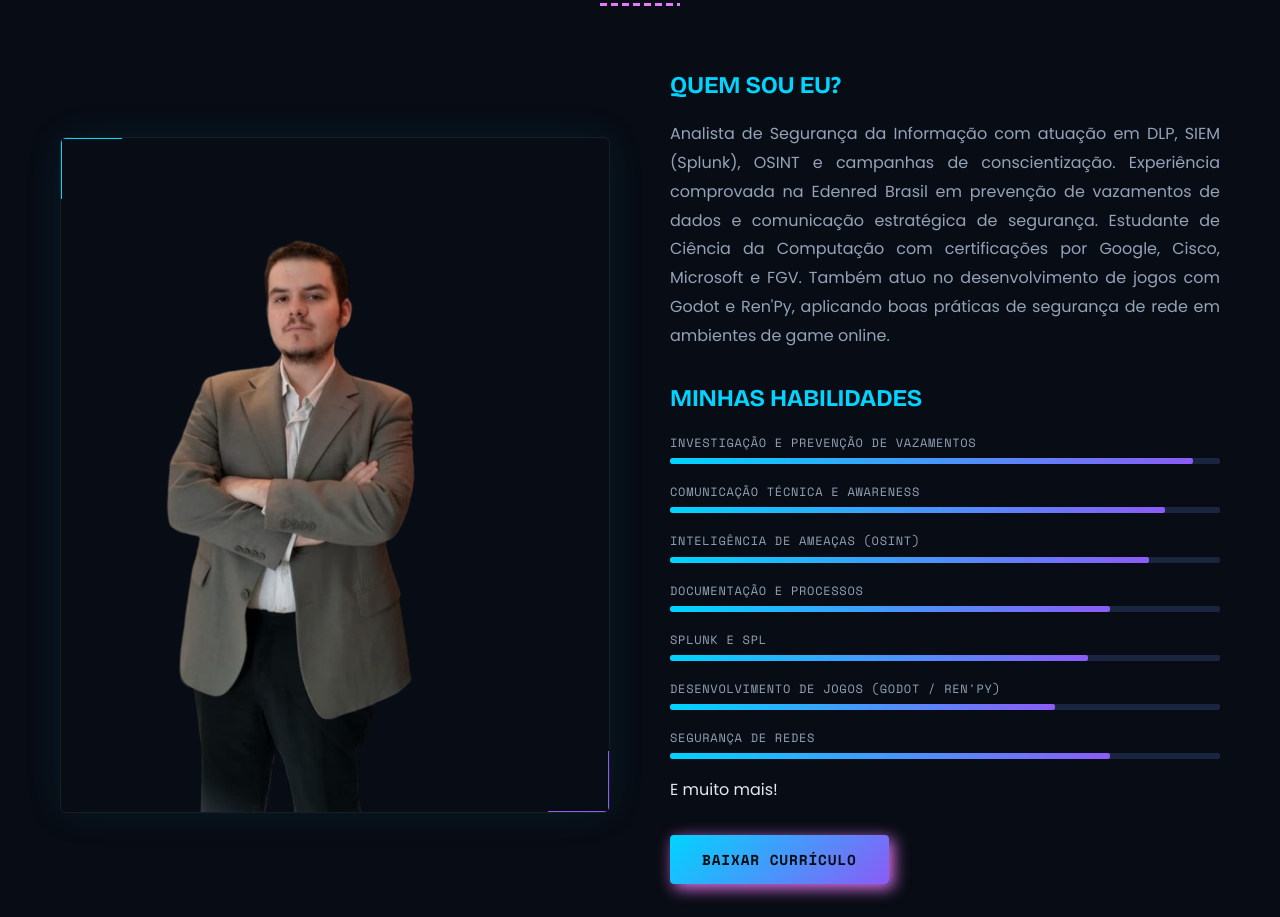
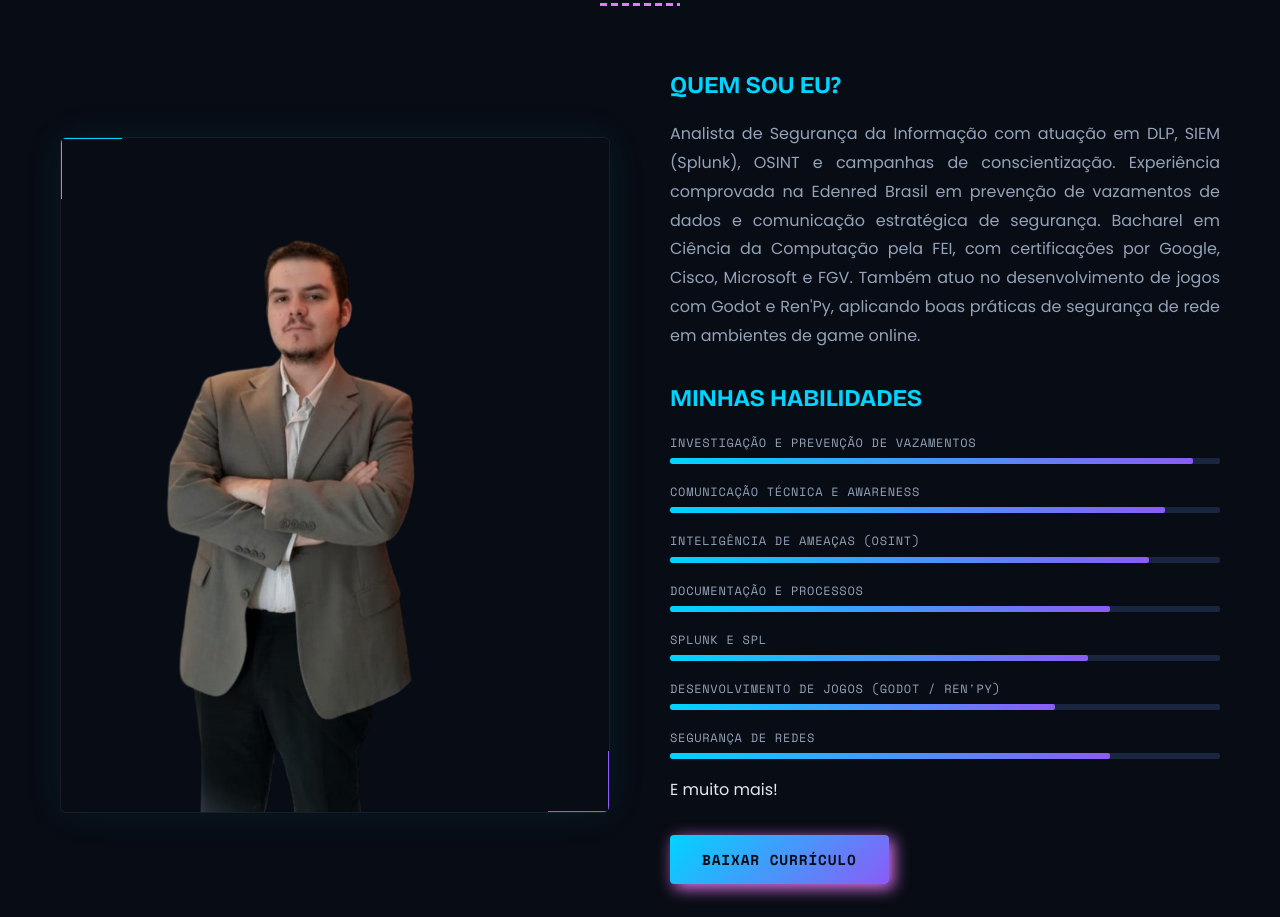
Before and after one commit to NeonBrasil/cayque, a plain HTML site: page index.html in a window 1280 px wide. Shown: the part 980-1897 px from the top of the page. Drawn offline with nearby package versions, Linux system fonts and the light colour scheme.

Commit message:
Update professional descriptions in index.html and translations.js to reflect academic qualifications

```diff
--- a/index.html
+++ b/index.html
@@ -83,7 +83,7 @@
                 </div>
                 <div class="about-text">
                     <h3 data-translate="about-who-am-i">Quem sou eu?</h3>
-                    <p data-translate="about-description">Sou Analista de Segurança da Informação com experiência em DLP, SIEM (Splunk), OSINT e projetos de conscientização. Atuo na prevenção de vazamentos, análise de riscos e comunicação estratégica em cibersegurança. Estudante de Ciência da Computação, tenho certificações por Google, Cisco, Microsoft e FGV. Apaixonado por tecnologia, ensino e escrita, busco unir conhecimento técnico e criatividade para fortalecer a segurança digital nas empresas.</p>
+                    <p data-translate="about-description">Sou Analista de Segurança da Informação com experiência em DLP, SIEM (Splunk), OSINT e projetos de conscientização. Atuo na prevenção de vazamentos, análise de riscos e comunicação estratégica em cibersegurança. Bacharel em Ciência da Computação pela FEI, tenho certificações por Google, Cisco, Microsoft e FGV. Apaixonado por tecnologia, ensino e escrita, busco unir conhecimento técnico e criatividade para fortalecer a segurança digital nas empresas.</p>
 
                     <h3 data-translate="about-skills-title">Minhas Habilidades</h3>
                     <div class="skills">
--- a/translations.js
+++ b/translations.js
@@ -12,7 +12,7 @@ const translations = {
         'hero-btn-projects': 'Ver Projetos',
         'about-title': 'Sobre Mim',
         'about-who-am-i': 'Quem sou eu?',
-        'about-description': 'Analista de Segurança da Informação com atuação em DLP, SIEM (Splunk), OSINT e campanhas de conscientização. Experiência comprovada na Edenred Brasil em prevenção de vazamentos de dados e comunicação estratégica de segurança. Estudante de Ciência da Computação com certificações por Google, Cisco, Microsoft e FGV. Também atuo no desenvolvimento de jogos com Godot e Ren\'Py, aplicando boas práticas de segurança de rede em ambientes de game online.',
+        'about-description': 'Analista de Segurança da Informação com atuação em DLP, SIEM (Splunk), OSINT e campanhas de conscientização. Experiência comprovada na Edenred Brasil em prevenção de vazamentos de dados e comunicação estratégica de segurança. Bacharel em Ciência da Computação pela FEI, com certificações por Google, Cisco, Microsoft e FGV. Também atuo no desenvolvimento de jogos com Godot e Ren\'Py, aplicando boas práticas de segurança de rede em ambientes de game online.',
         'about-skills-title': 'Minhas Habilidades',
         'skill-1': 'Investigação e Prevenção de Vazamentos',
         'skill-2': 'Comunicação Técnica e Awareness',
@@ -86,7 +86,7 @@ const translations = {
         'hero-btn-projects': 'View Projects',
         'about-title': 'About Me',
         'about-who-am-i': 'Who am I?',
-        'about-description': 'Information Security Analyst with hands-on experience in DLP, SIEM (Splunk), OSINT, and security awareness programs. Proven track record at Edenred Brasil in data leak prevention and strategic security communication. Computer Science student with certifications from Google, Cisco, Microsoft, and FGV. I also work in game development using Godot and Ren\'Py, applying network security best practices to online game environments.',
+        'about-description': 'Information Security Analyst with hands-on experience in DLP, SIEM (Splunk), OSINT, and security awareness programs. Proven track record at Edenred Brasil in data leak prevention and strategic security communication. Computer Science graduate from FEI, with certifications from Google, Cisco, Microsoft, and FGV. I also work in game development using Godot and Ren\'Py, applying network security best practices to online game environments.',
         'about-skills-title': 'My Skills',
         'skill-1': 'Investigation and Leak Prevention',
         'skill-2': 'Technical Communication and Awareness',
```
